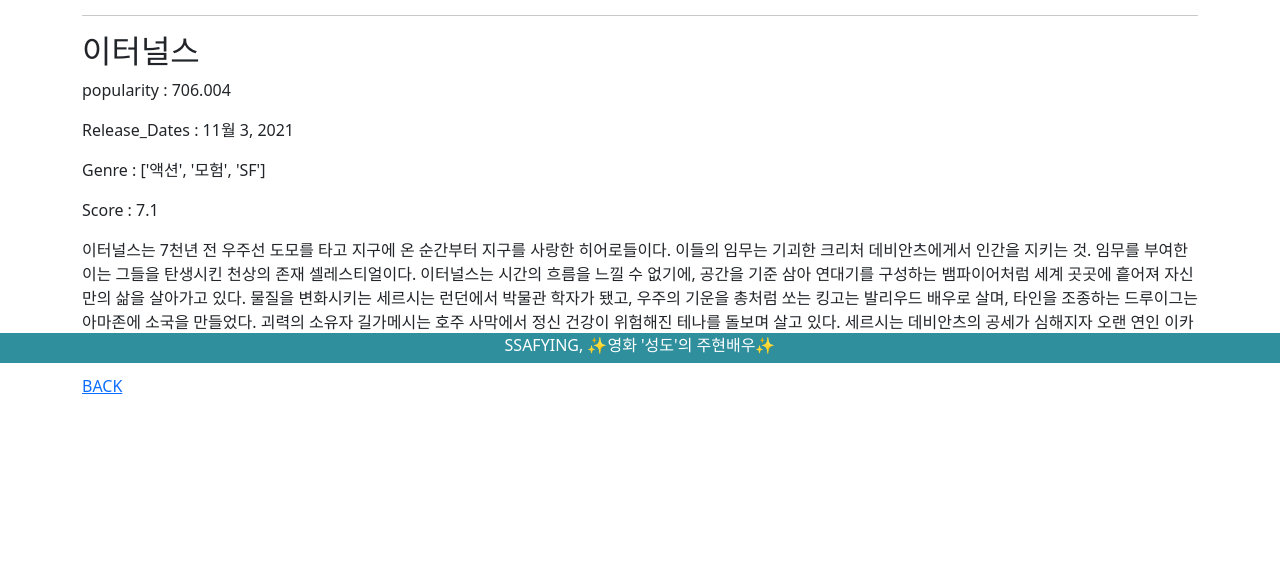
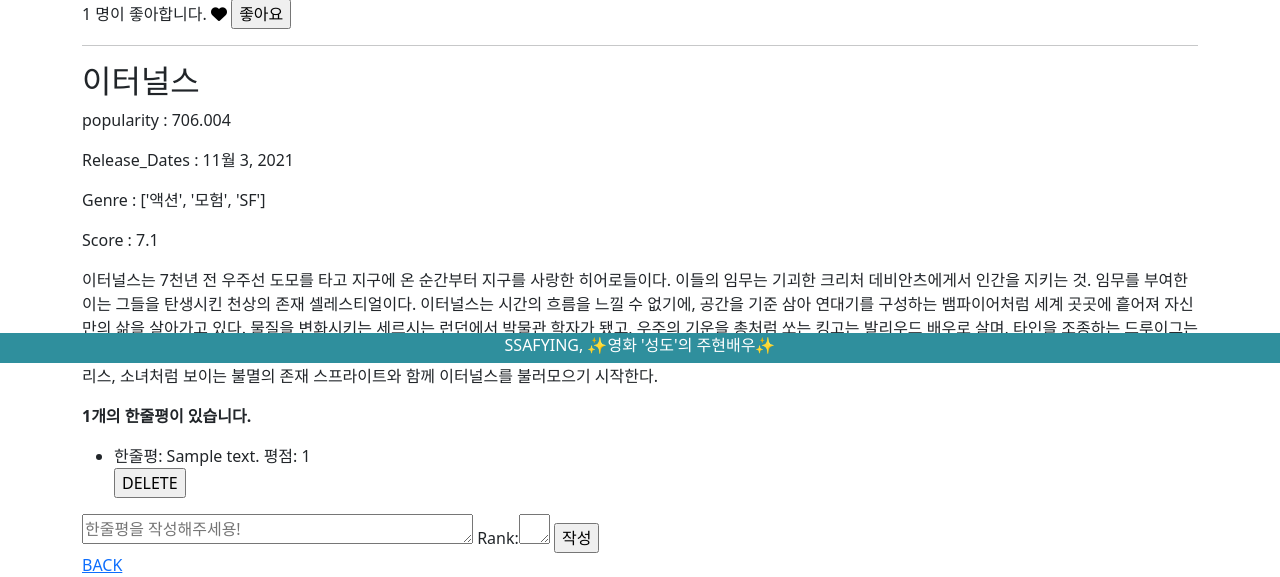
Before and after one commit to bonfire8/ssafypjt, a Django app: page /movies/1/detail/ in a window 1280 px wide. Shown: the part 437-1014 px from the top of the page. Before the commit the page ends 831 px from the top, so only its background shows below. Run offline with Django 3.2, Linux system fonts and the light colour scheme; data comes from the database, SQL or seed files in the repository; tables that the repository leaves empty hold one stand-in row (values such as "Sample post"); some libraries are stand-ins or nearby versions.

Commit message:
movie_comment & likes &

```diff
--- /dev/null
+++ b/movies/forms.py
@@ -0,0 +1,27 @@
+from django import forms
+from movies.models import MovieComment
+
+class MovieCommentForm(forms.ModelForm):
+    rank = forms.IntegerField(
+        widget=forms.Textarea(
+            attrs={
+                'rows' : 1,
+                'cols' : 1
+            }
+
+        )
+    )
+    content = forms.CharField(
+        label='',
+        widget=forms.Textarea(
+            attrs={
+                'rows' : 1,
+                'placeholder': '한줄평을 작성해주세용!'
+            }
+        ),
+        required=True
+    )
+    class Meta:
+        model = MovieComment
+        fields = ('content', 'rank')
+        # exclude = ('movie', 'user',)
--- a/movies/models.py
+++ b/movies/models.py
@@ -12,9 +12,11 @@ class Movie(models.Model):
     genre = models.CharField(max_length=50)
     like_users = models.ManyToManyField(settings.AUTH_USER_MODEL, related_name='like_movies')
 
-# class Comment(models.Model):
-#     user = models.ForeignKey(settings.AUTH_USER_MODEL, on_delete=models.CASCADE, related_name='comments')
-#     movie = models.ForeignKey(Movie, on_delete=models.CASCADE, related_name='comments')
-#     content = models.CharField(max_length=200)
-    # created_at = models.DateTimeField(auto_now_add=True)
-    # updated_at = models.DateTimeField(auto_now=True)
+class MovieComment(models.Model):
+
+    user = models.ForeignKey(settings.AUTH_USER_MODEL, on_delete=models.CASCADE)
+    movie = models.ForeignKey(Movie, on_delete=models.CASCADE, related_name='movie_comments')
+    content = models.CharField(max_length=200)
+    rank = models.IntegerField()
+    created_at = models.DateTimeField(auto_now_add=True)
+    updated_at = models.DateTimeField(auto_now=True)
--- a/movies/templates/movies/detail.html
+++ b/movies/templates/movies/detail.html
@@ -2,6 +2,20 @@
 {% block content %}
     <h1>DETAIL</h1>
     <img src="https://image.tmdb.org/t/p/w200{{movie.poster_path}}" alt={{ movie.title}} width='200' height='300'>
+    <div>
+        <form action="{% url 'movies:likes' movie.pk %}" method='POST'>
+          {% csrf_token %}
+          {{ movie.like_users.all|length }} 명이 좋아합니다.
+          {% if user in movie.like_users.all %}
+            <i class="fa-solid fa-heart" style='color:red'></i>
+            <input type="submit" value="좋아요 취소">
+          {% else %}
+            <i class="fa-solid fa-heart" style='color:black'></i>
+            <input type="submit" value="좋아요">
+          {% endif %}
+
+        </form>
+      </div>
     <hr>
     <h2>{{ movie.title }}</h2>
     <p>popularity : {{ movie.popularity }}</p>
@@ -9,6 +23,23 @@
     <p>Genre : {{ movie.genre }}</p>
     <p>Score : {{ movie.vote_average }}</p>
     <p>{{ movie.overview }}</p>
+    {% if comments %}
+        <p><b>{{ comments|length }}개의 한줄평이 있습니다.</b></p>
+    {% endif %}
+    <ul>
+        {% for comment in comments %}
+            <li>한줄평: {{ comment.content }} 평점: {{ comment.rank }}</li>
+            <form action="{% url 'movies:comments_delete' movie.pk comment.pk %}" method='POST' class='d-inline'>
+                {% csrf_token %}
+                <input type="submit" value="DELETE">
+              </form>
+        {% endfor %}
+    </ul>
+    <form action="{% url 'movies:comments_create' movie.pk %}" method='POST'>
+        {% csrf_token %}
+        {{ comment_form }}
+        <input type="submit" value='작성'>
+    </form>
     <a href="{% url 'movies:index' %}">BACK</a>
 
 {% endblock content %}
--- a/movies/urls.py
+++ b/movies/urls.py
@@ -6,7 +6,8 @@ app_name = 'movies'
 urlpatterns = [
     # movies
     path('', views.movie_list, name='index'),
-    path('<int:pk>/detail/', views.detail, name='detail'),
-    # path('<int:movie_pk>/like/', views.like_movie),
-
+    path('<int:movie_pk>/detail/', views.detail, name='detail'),
+    path('<int:movie_pk>/comments/', views.comments_create, name='comments_create'),
+    path('<int:movie_pk>/comments/<int:comment_pk>/delete/', views.comments_delete, name='comments_delete'),
+    path('<int:movie_pk>/likes/', views.likes, name='likes'),
 ]
--- a/movies/views.py
+++ b/movies/views.py
@@ -1,17 +1,50 @@
-from django.shortcuts import get_list_or_404, render, redirect
-from .models import Movie
+from django.shortcuts import get_list_or_404, render, redirect, get_object_or_404
+from .models import Movie, MovieComment
+from .forms import MovieCommentForm
 # Create your views here.
 def movie_list(request):
     movies = Movie.objects.order_by('pk')
     context  = {
         'movies' : movies
     }
-    print(movies)
+
     return render(request, 'movies/index.html', context)
 
-def detail(request, pk):
-    movie = Movie.objects.get(pk=pk)
+def detail(request, movie_pk):
+    movie = Movie.objects.get(pk=movie_pk)
+    comment_form = MovieCommentForm()
+    comments=movie.movie_comments.all()
     context = {
         'movie' : movie,
+        'comment_form' : comment_form,
+        'comments' : comments,
     }
     return render(request, 'movies/detail.html', context)
+
+def comments_create(request, movie_pk):
+    if request.user.is_authenticated:
+        movie = get_object_or_404(Movie, pk=movie_pk)
+        comment_form = MovieCommentForm(request.POST)
+        if comment_form.is_valid():
+            comment = comment_form.save(commit=False)
+            comment.movie = movie
+            comment.user = request.user
+            comment.save()
+        return redirect('movies:detail', movie.pk)
+    return redirect('accounts:login')
+
+def comments_delete(request, movie_pk, comment_pk):
+    if request.user.is_authenticated:
+        comment=get_object_or_404(MovieComment, pk=comment_pk)
+        if request.user == comment.user:
+            comment.delete()
+    return redirect('movies:detail', movie_pk)
+
+def likes(request, movie_pk):
+    if request.user.is_authenticated:
+        movie = get_object_or_404(Movie, pk=movie_pk)
+        if movie.like_users.filter(pk=request.user.pk).exists():
+            movie.like_users.remove(request.user) # 좋아요 취소
+        else:   # 없다면 좋아요 하기
+            movie.like_users.add(request.user)
+        return redirect('movies:detail', movie_pk)
```
Also changed, not shown: movies/migrations/0002_moviecomment.py (added).
